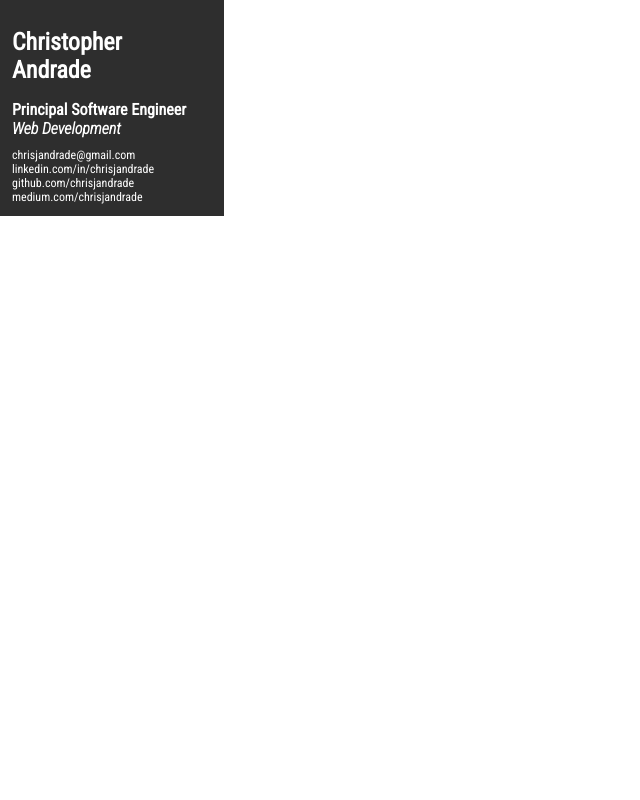
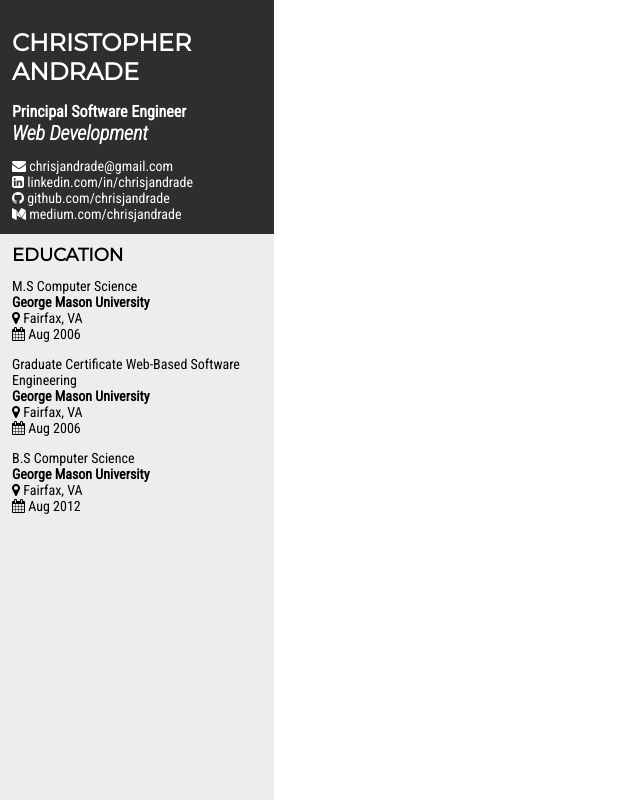
Before and after one commit to chrisjandrade/andradec-resume, a website: page web/index.html in a window 1280 px wide. Shown: the whole page, without its empty margins (0-640 px from the left). Drawn offline with Linux system fonts and the light colour scheme.

Commit message:
education section

```diff
--- a/web/css/style.css
+++ b/web/css/style.css
@@ -1,6 +1,15 @@
 body {
   padding: 0 0;
-  margin: 0 0 ;
+  margin: 0 0;
+  font-family: 'Roboto Condensed', sans-serif;
+}
+
+.side-bar {
+  padding: 0 0;
+  width: 274px;
+  float: left;
+  background: rgb(237, 237, 237);
+  height: 100%;
 }
 
 .resume-header {
@@ -8,22 +17,49 @@ body {
   background: rgb(46, 46, 46);
   color: #fff;
   padding: 12px 12px;
-  width: 200px;
-  display: inline-block;
+  width: 250px;
+  float: left;
+  margin-bottom: 10px;
 }
 
-.resume-header h1 { font-size: 24px; }
+.resume-header h1 {
+  font-size: 24px;
+  font-family: 'Montserrat', sans-serif;
+  text-transform: uppercase;
+}
 
 .resume-header h2 {
   font-size: 16px;
-  margin-bottom: 10px;
+  margin-bottom: 13px;
 }
 
-.resume-header h2 em { font-weight: bold; }
+.resume-header h2 em {
+  font-weight: bold;
+  font-size: 20px;
+}
 
-.resume-header ul {
-  font-size: 12px;
+ul.unstyled {
+  font-size: 14px;
   list-style-type: none;
   margin: 0;
   padding: 0;
 }
+
+.education {
+  padding: 12px 12px;
+}
+
+.education h1 {
+  font-size: 18px;
+  font-family: 'Montserrat', sans-serif;
+  text-transform: uppercase;
+}
+
+.education ul.unstyled>li {
+  margin-bottom: 14px;
+}
+
+.resume-body {
+  margin-left: 274px;
+
+}
--- a/web/index.html
+++ b/web/index.html
@@ -5,19 +5,53 @@
   <link rel="preconnect" href="https://fonts.gstatic.com" crossorigin>
   <link href="https://fonts.googleapis.com/css2?family=Roboto+Condensed:ital,wght@0,400;1,300&display=swap"
     rel="stylesheet">
+  <link
+    href="https://fonts.googleapis.com/css2?family=Montserrat&family=Roboto+Condensed:ital,wght@0,400;1,300&display=swap"
+    rel="stylesheet">
+  <link rel="stylesheet" href="https://cdnjs.cloudflare.com/ajax/libs/font-awesome/4.7.0/css/font-awesome.min.css"
+    integrity="sha512-SfTiTlX6kk+qitfevl/7LibUOeJWlt9rbyDn92a1DqWOw9vWG2MFoays0sgObmWazO5BQPiFucnnEAjpAB+/Sw=="
+    crossorigin="anonymous" referrerpolicy="no-referrer" />
   <title>chrisandrade.me</title>
 </head>
 <body>
-  <div class="resume-header">
-    <h1>Christopher<br>Andrade</h1>
-    <h2>Principal Software Engineer <em>Web Development</em></h2>
+  <div class="side-bar">
+    <div class="resume-header">
+      <h1>Christopher<br>Andrade</h1>
+      <h2>Principal Software Engineer<br><em>Web Development</em></h2>
 
-    <ul>
-      <li>chrisjandrade&#64;gmail.com</li>
-      <li>linkedin.com/in/chrisjandrade</li>
-      <li>github.com/chrisjandrade</li>
-      <li>medium.com/chrisjandrade</li>
-    </ul>
+      <ul class="unstyled">
+        <li><i class="fa fa-envelope" aria-hidden="true"></i> chrisjandrade&#64;gmail.com</li>
+        <li><i class="fa fa-linkedin-square" aria-hidden="true"></i> linkedin.com/in/chrisjandrade</li>
+        <li><i class="fa fa-github" aria-hidden="true"></i> github.com/chrisjandrade</li>
+        <li><i class="fa fa-medium" aria-hidden="true"></i> medium.com/chrisjandrade</li>
+      </ul>
+    </div>
+    <div class="education">
+      <h1>Education</h1>
+      <ul class="unstyled">
+        <li>
+          M.S Computer Science<br>
+          <b>George Mason University</b><br>
+          <i class="fa fa-map-marker" aria-hidden="true"></i> Fairfax, VA<br>
+          <i class="fa fa-calendar" aria-hidden="true"></i> Aug 2006
+        </li>
+        <li>
+          Graduate Certificate Web-Based Software Engineering<br>
+          <b>George Mason University</b><br>
+          <i class="fa fa-map-marker" aria-hidden="true"></i> Fairfax, VA<br>
+          <i class="fa fa-calendar" aria-hidden="true"></i> Aug 2006
+        </li>
+        <li>
+          B.S Computer Science<br>
+          <b>George Mason University</b><br>
+          <i class="fa fa-map-marker" aria-hidden="true"></i> Fairfax, VA<br>
+          <i class="fa fa-calendar" aria-hidden="true"></i> Aug 2012
+        </li>
+      </ul>
+    </div>
+  </div>
+  <div class="resume-body">
+
   </div>
 </body>
 </html>
```
